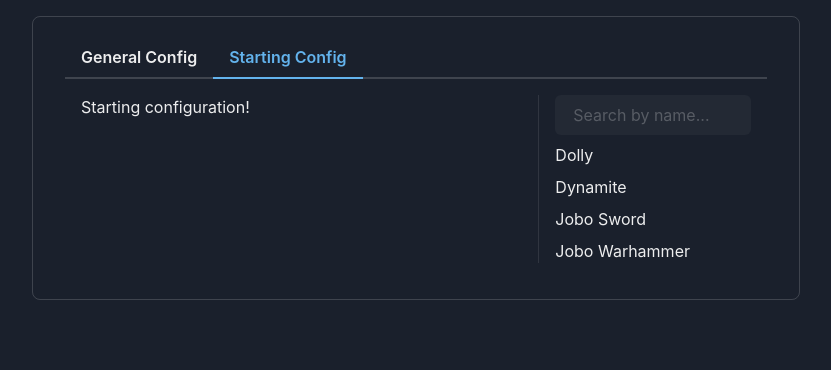
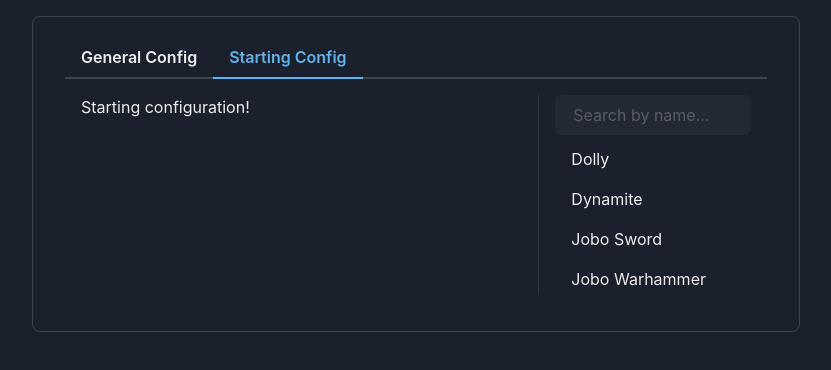
Before and after one commit to franomai/cornercutter, a React (Vite) app in the folder frontend/: page / in a window 1280 px wide. Both pictures are taken after a click on the tab "Starting Config". Shown: the top 370 px of the page, without its empty margins (224-1055 px from the left). Built offline with nearby package versions, Linux system fonts and the light colour scheme.

Commit message:
#3 Add hover feedback to items

```diff
--- a/frontend/src/components/SearchColumn.tsx
+++ b/frontend/src/components/SearchColumn.tsx
@@ -25,7 +25,11 @@ const SearchColumn: FC<Props> = (props) => {
         }
 
         return filteredResults.map((item) => {
-            return <div key={item.id}>{item.render}</div>;
+            return (
+                <Box px={4} py={1} rounded="sm" _hover={{ background: 'whiteAlpha.100' }} key={item.id}>
+                    {item.render}
+                </Box>
+            );
         });
     }
 
```
